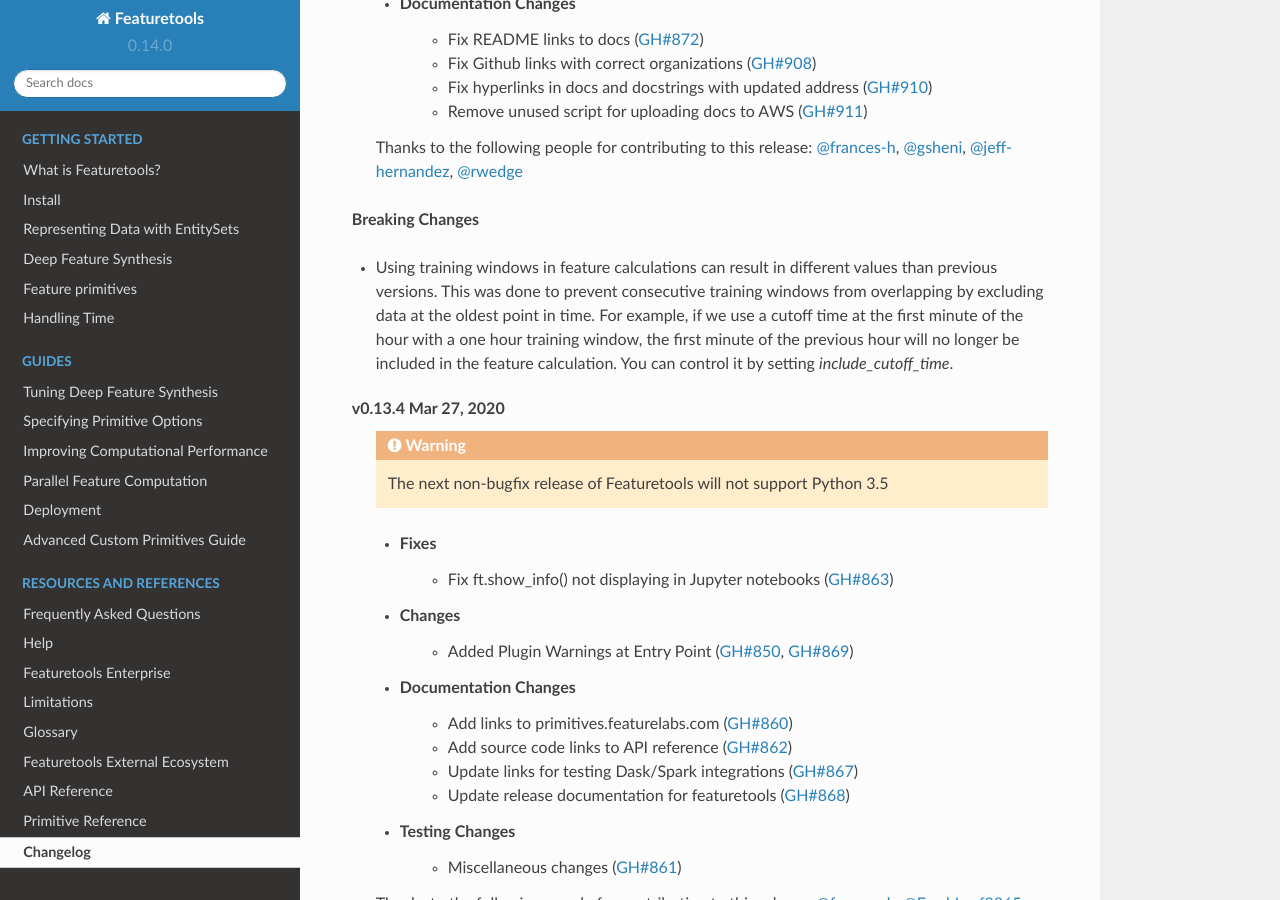
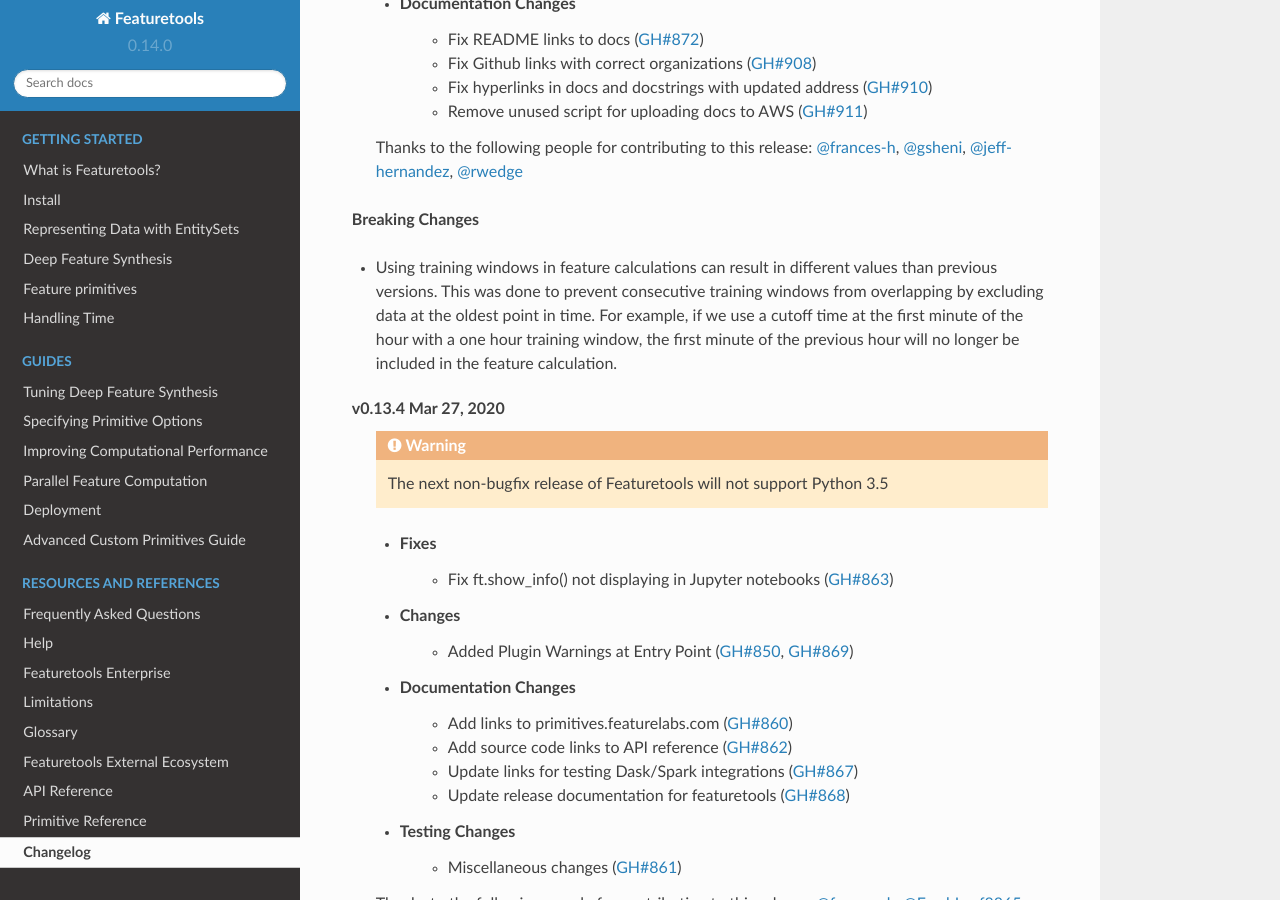
Before and after one commit to alteryx/featuretools, a Sphinx documentation site: the page built from docs/source/changelog.rst, in a window 1280 px wide and 900 px high, scrolled down 830 px. Built offline with Sphinx 7.4.7 and the Read the Docs theme 2.0.0, drawn with Linux system fonts in a browser that asks for light colours; pages that are not in the unit, such as notebooks, are missing from menus; comment, search, counter and statistics services are not loaded.

Commit message:
Update changelog.rst
Reflect suggestion

```diff
--- a/docs/source/changelog.rst
+++ b/docs/source/changelog.rst
@@ -38,7 +38,7 @@
 * Using training windows in feature calculations can result in different values than previous versions.
   This was done to prevent consecutive training windows from overlapping by excluding data at the oldest point in time.
   For example, if we use a cutoff time at the first minute of the hour with a one hour training window,
-  the first minute of the previous hour will no longer be included in the feature calculation. You can control it by setting `include_cutoff_time`.
+  the first minute of the previous hour will no longer be included in the feature calculation.
 
 **v0.13.4 Mar 27, 2020**
     .. warning::
```
